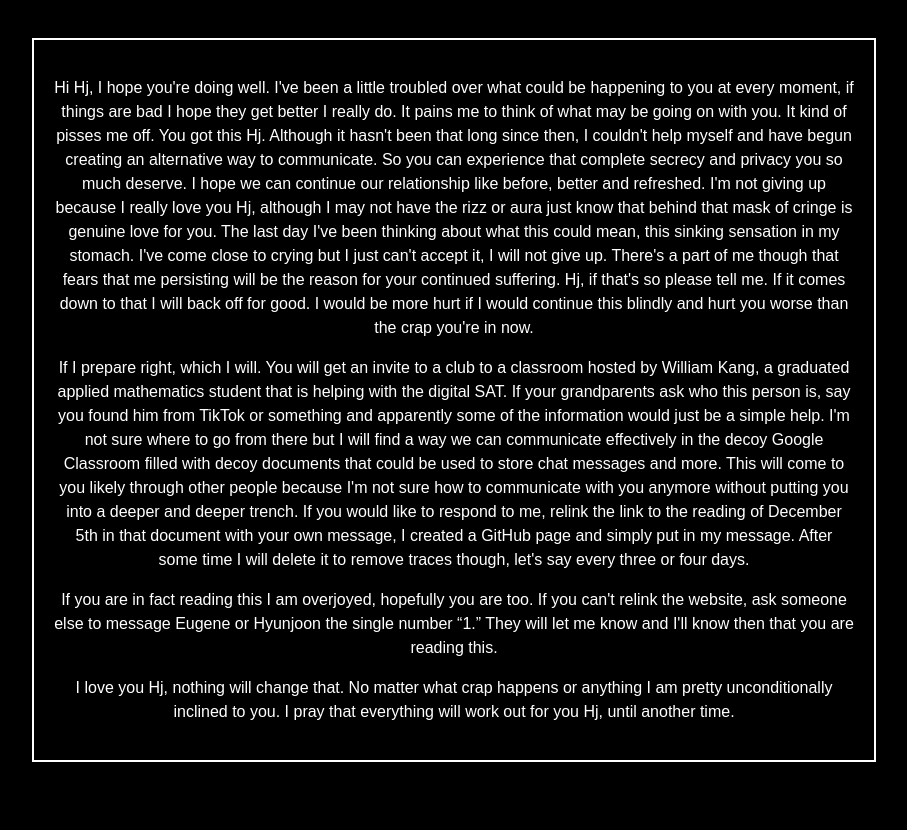
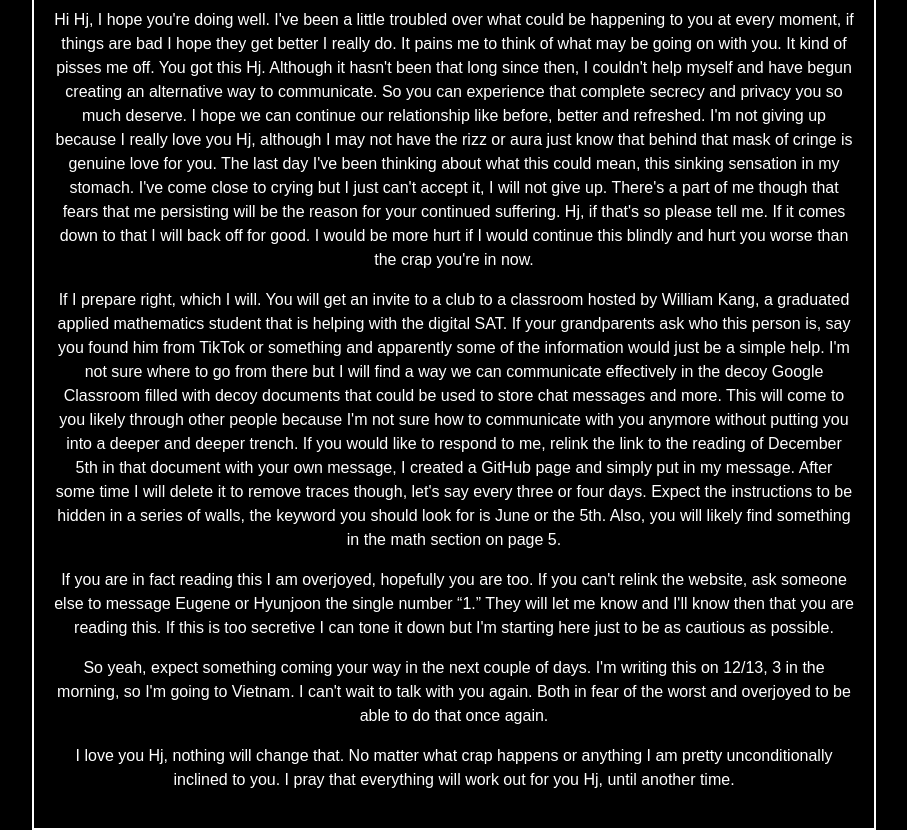
Before and after one commit to gohdini/gohdini.github.io, a plain HTML site: page index.html in a window 1280 px wide. Shown: the whole page, without its empty margins (186-1093 px from the left). Before the commit the page ends 800 px from the top, so only its background shows below. Drawn offline with Linux system fonts and the light colour scheme.

Commit message:
Update index.html

```diff
--- a/index.html
+++ b/index.html
@@ -29,8 +29,9 @@
 <body>
     <div class="message-box">
         <p>Hi Hj, I hope you're doing well. I've been a little troubled over what could be happening to you at every moment, if things are bad I hope they get better I really do. It pains me to think of what may be going on with you. It kind of pisses me off. You got this Hj. Although it hasn't been that long since then, I couldn't help myself and have begun creating an alternative way to communicate. So you can experience that complete secrecy and privacy you so much deserve. I hope we can continue our relationship like before, better and refreshed. I'm not giving up because I really love you Hj, although I may not have the rizz or aura just know that behind that mask of cringe is genuine love for you. The last day I've been thinking about what this could mean, this sinking sensation in my stomach. I've come close to crying but I just can't accept it, I will not give up. There's a part of me though that fears that me persisting will be the reason for your continued suffering. Hj, if that's so please tell me. If it comes down to that I will back off for good. I would be more hurt if I would continue this blindly and hurt you worse than the crap you're in now.</p>
-        <p>If I prepare right, which I will. You will get an invite to a club to a classroom hosted by William Kang, a graduated applied mathematics student that is helping with the digital SAT. If your grandparents ask who this person is, say you found him from TikTok or something and apparently some of the information would just be a simple help. I'm not sure where to go from there but I will find a way we can communicate effectively in the decoy Google Classroom filled with decoy documents that could be used to store chat messages and more. This will come to you likely through other people because I'm not sure how to communicate with you anymore without putting you into a deeper and deeper trench. If you would like to respond to me, relink the link to the reading of December 5th in that document with your own message, I created a GitHub page and simply put in my message. After some time I will delete it to remove traces though, let's say every three or four days.</p>
-        <p>If you are in fact reading this I am overjoyed, hopefully you are too. If you can't relink the website, ask someone else to message Eugene or Hyunjoon the single number “1.” They will let me know and I'll know then that you are reading this.</p>
+        <p>If I prepare right, which I will. You will get an invite to a club to a classroom hosted by William Kang, a graduated applied mathematics student that is helping with the digital SAT. If your grandparents ask who this person is, say you found him from TikTok or something and apparently some of the information would just be a simple help. I'm not sure where to go from there but I will find a way we can communicate effectively in the decoy Google Classroom filled with decoy documents that could be used to store chat messages and more. This will come to you likely through other people because I'm not sure how to communicate with you anymore without putting you into a deeper and deeper trench. If you would like to respond to me, relink the link to the reading of December 5th in that document with your own message, I created a GitHub page and simply put in my message. After some time I will delete it to remove traces though, let's say every three or four days. Expect the instructions to be hidden in a series of walls, the keyword you should look for is June or the 5th. Also, you will likely find something in the math section on page 5.</p>
+        <p>If you are in fact reading this I am overjoyed, hopefully you are too. If you can't relink the website, ask someone else to message Eugene or Hyunjoon the single number “1.” They will let me know and I'll know then that you are reading this. If this is too secretive I can tone it down but I'm starting here just to be as cautious as possible.</p>
+        <p>So yeah, expect something coming your way in the next couple of days. I'm writing this on 12/13, 3 in the morning, so I'm going to Vietnam. I can't wait to talk with you again. Both in fear of the worst and overjoyed to be able to do that once again.</p>
         <p>I love you Hj, nothing will change that. No matter what crap happens or anything I am pretty unconditionally inclined to you. I pray that everything will work out for you Hj, until another time.</p>
     </div>
 </body>
```
